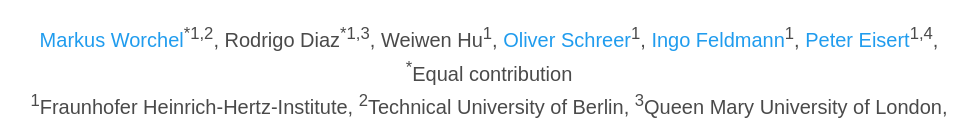
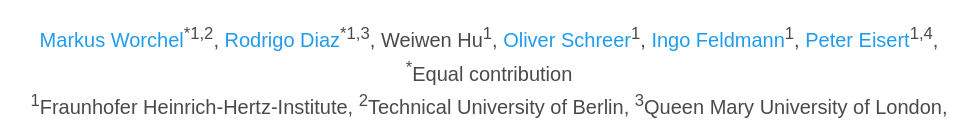
Before and after one commit to fraunhoferhhi/neural-deferred-shading, a plain HTML site: page docs/index.html in a window 1280 px wide. Shown: the part 211-331 px from the top of the page, without its empty margins (151-1128 px from the left). Drawn offline with nearby package versions, Linux system fonts and the light colour scheme; some icons are missing; a web font is replaced by a local one.

Commit message:
Update index.html

```diff
--- a/docs/index.html
+++ b/docs/index.html
@@ -80,7 +80,7 @@
             <span class="author-block">
               <a href="https://github.com/mworchel">Markus Worchel</a><sup>*</sup><sup>1,2</sup>,</span>
             <span class="author-block">
-              Rodrigo Diaz<sup>*</sup><sup>1,3</sup>,</span>
+              <a href="https://github.com/rodrigodzf">Rodrigo Diaz</a><sup>*</sup><sup>1,3</sup>,</span>
             <span class="author-block">
               Weiwen Hu<sup>1</sup>,
             </span>
```
